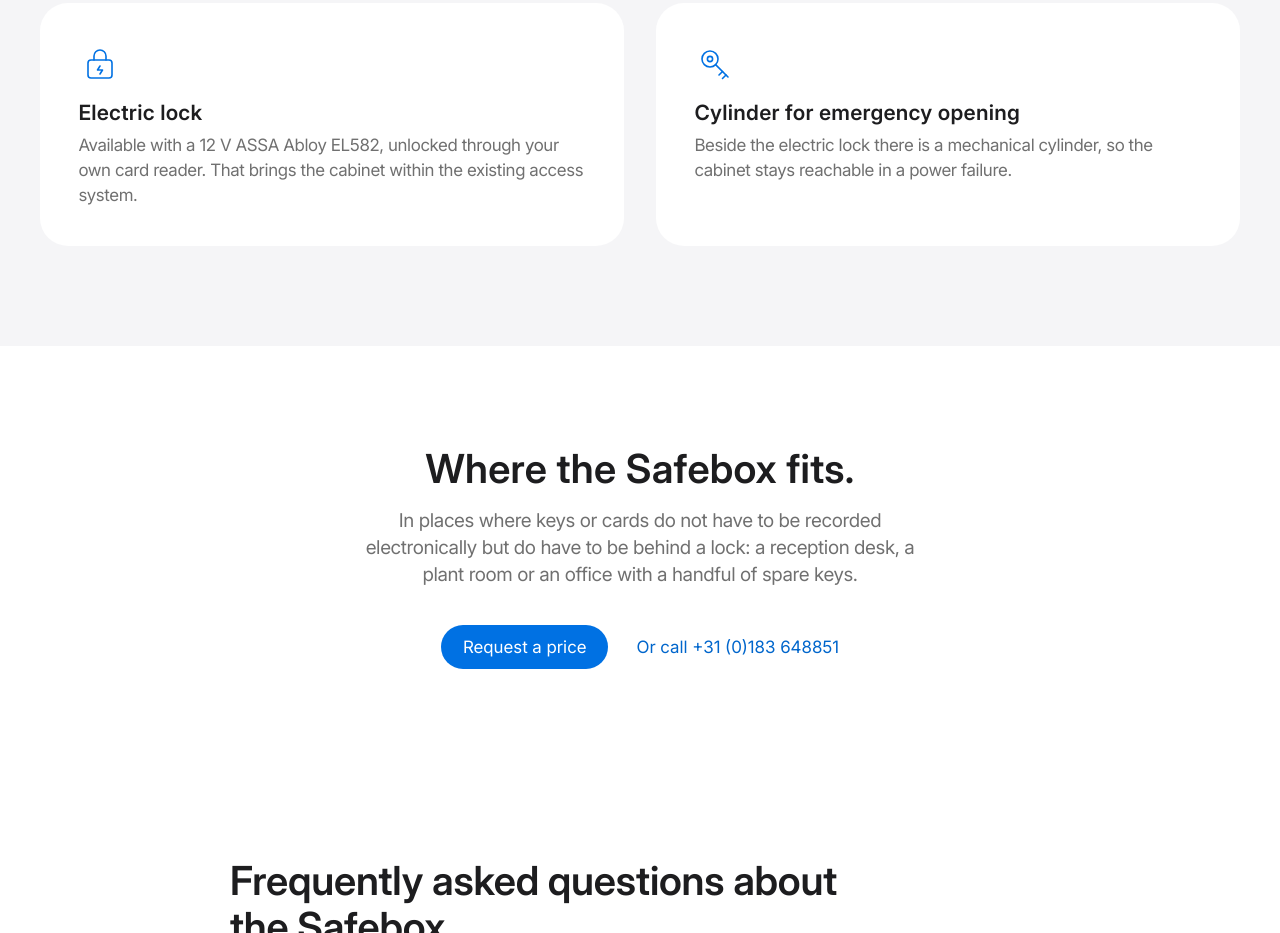
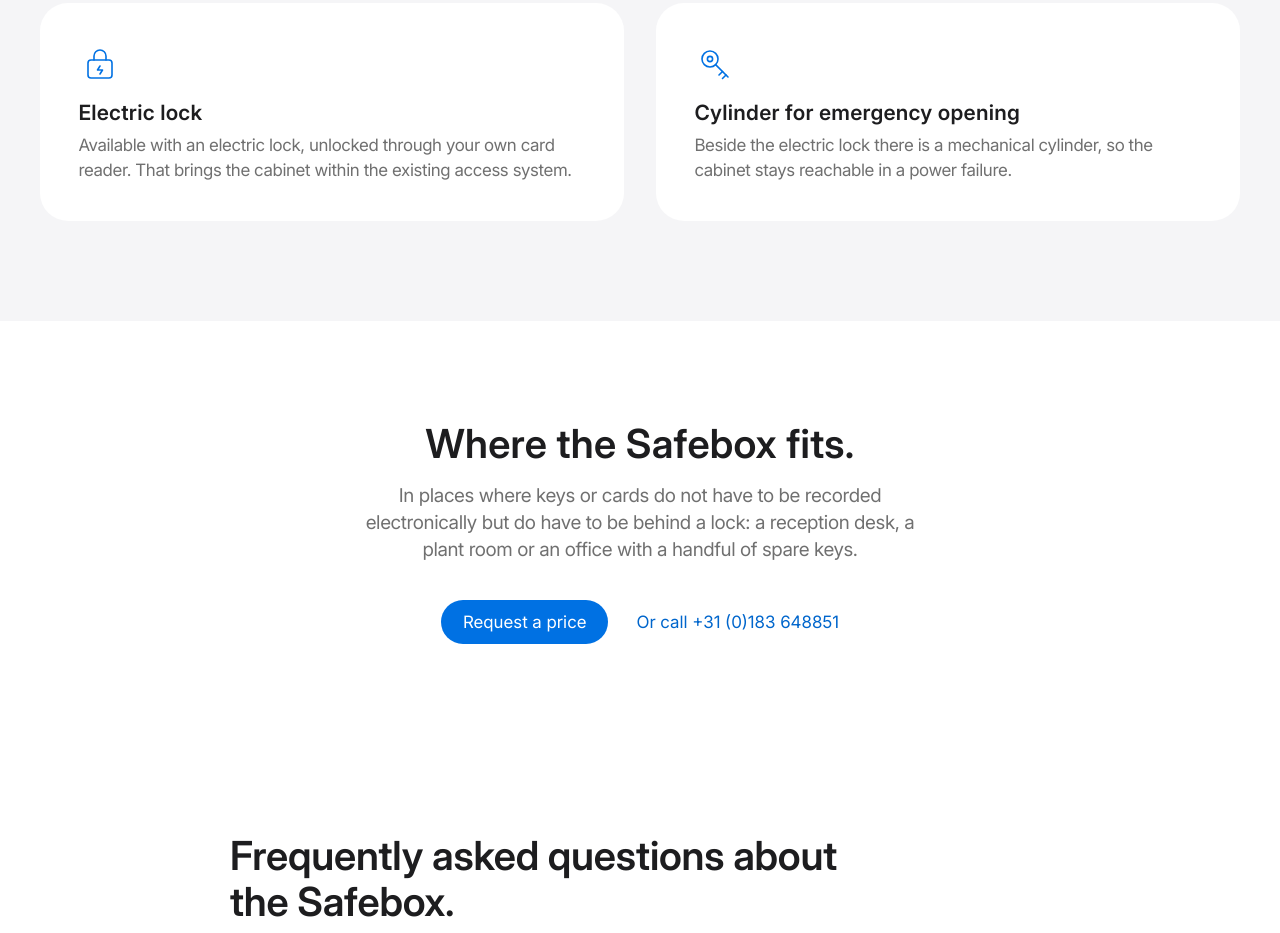
Before and after one commit to thomv-flow8/Sleutelbeheersystemen, a plain HTML site: page en/safebox/index.html in a window 1280 px wide. Shown: the part 3639-4572 px from the top of the page. Drawn offline with Linux system fonts and the light colour scheme.

Commit message:
Merknaam van het elektrische slot uit de safebox-tekst
"Leverbaar met een 12 V ASSA Abloy EL582" wordt "Leverbaar met een elektrisch
slot". Het Engels gaat mee: "Available with a 12 V ASSA Abloy EL582" wordt
"Available with an electric lock", zodat beide talen hetzelfde zeggen.

Het merk stond op precies een plek per taal, niet ook in een specificatie-
tabel. Na de wijziging komen ASSA en EL582 nergens meer op de pagina voor.

Co-Authored-By: Claude Opus 5 <noreply@anthropic.com>

```diff
--- a/en/safebox/index.html
+++ b/en/safebox/index.html
@@ -632,7 +632,7 @@
     <div style="background:#ffffff;border-radius:28px;padding:clamp(28px,3vw,40px);display:flex;flex-direction:column;gap:8px">
       <svg viewBox="0 0 44 44" fill="none" stroke="#0071e3" stroke-width="1.6" stroke-linecap="round" stroke-linejoin="round" aria-hidden="true" style="width:44px;height:44px;display:block;margin-bottom:6px"><rect x="10" y="18" width="24" height="18" rx="3"/><path d="M16 18v-4a6 6 0 0 1 12 0v4"/><path d="M22 24l-2.5 4h5L22 32"/></svg>
       <span style="font-size:21px;font-weight:600;color:#1d1d1f;letter-spacing:0.231px">Electric lock</span>
-      <span style="font-size:17px;line-height:1.47;color:#707070;letter-spacing:-0.374px">Available with a 12 V ASSA Abloy EL582, unlocked through your own card reader. That brings the cabinet within the existing access system.</span>
+      <span style="font-size:17px;line-height:1.47;color:#707070;letter-spacing:-0.374px">Available with an electric lock, unlocked through your own card reader. That brings the cabinet within the existing access system.</span>
     </div>
     <div style="background:#ffffff;border-radius:28px;padding:clamp(28px,3vw,40px);display:flex;flex-direction:column;gap:8px">
       <svg viewBox="0 0 44 44" fill="none" stroke="#0071e3" stroke-width="1.6" stroke-linecap="round" stroke-linejoin="round" aria-hidden="true" style="width:44px;height:44px;display:block;margin-bottom:6px"><circle cx="16" cy="17" r="8"/><circle cx="16" cy="17" r="2.6"/><path d="M21.6 22.6 34 35"/><path d="M28.5 29.5 25 33"/><path d="M32 33l-3.5 3.5"/></svg>
```
Also changed, not shown: safebox/index.html (+1 -1 lines).
